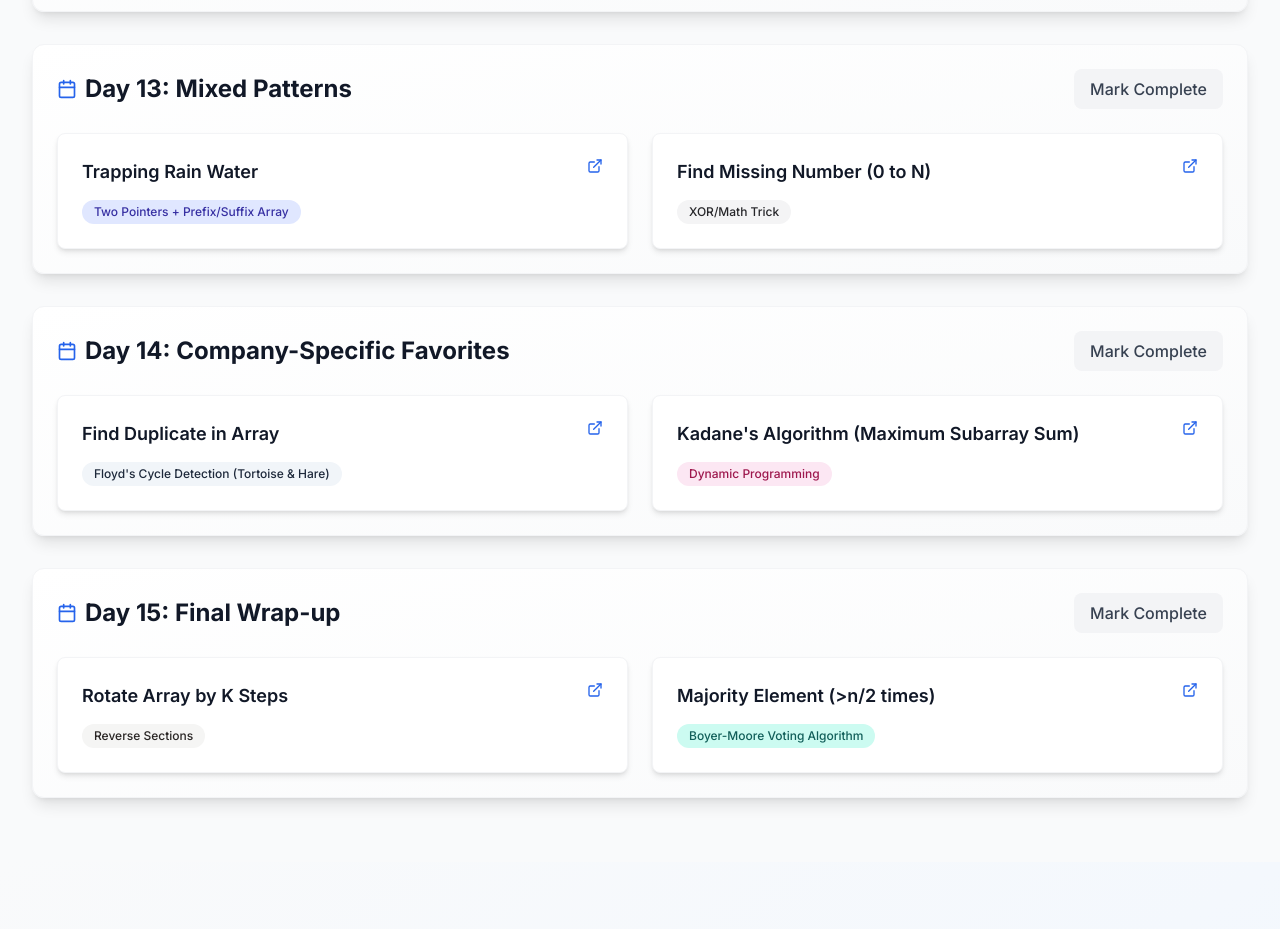
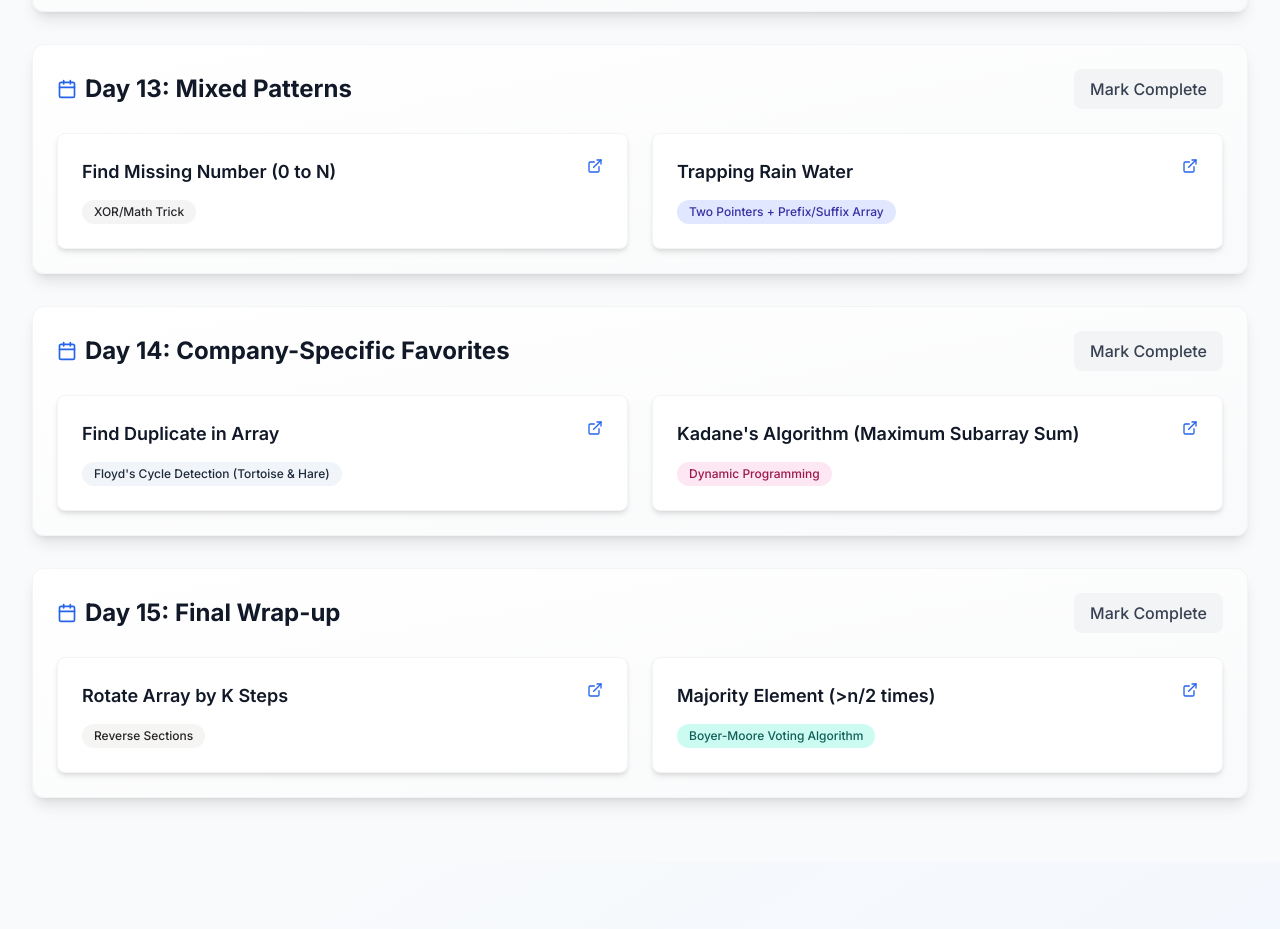
Before and after one commit to subhash-22-codes/Dsa_Placement_series, a React (Create React App) app: page / in a window 1280 px wide. Shown: the part 4720-5649 px from the top of the page. Built offline with nearby package versions, Linux system fonts and the light colour scheme; a web font is replaced by a local one.

Commit message:
Question swap questions.js

```diff
--- a/src/data/questions.js
+++ b/src/data/questions.js
@@ -291,21 +291,21 @@ export const questions = [
     day: 13,
     title: "Day 13: Mixed Patterns",
     questions: [
+       {
+        id: 25,
+        title: "Find Missing Number (0 to N)",
+        pattern: "XOR/Math Trick",
+        company: null,
+        leetcodeLink: "https://leetcode.com/problems/missing-number/",
+        patternColor: "bg-zinc-100 text-zinc-800"
+      },
       {
-        id: 25,
+        id: 26,
         title: "Trapping Rain Water",
         pattern: "Two Pointers + Prefix/Suffix Array",
         company: null,
         leetcodeLink: "https://leetcode.com/problems/trapping-rain-water/",
         patternColor: "bg-indigo-100 text-indigo-800"
-      },
-      {
-        id: 26,
-        title: "Find Missing Number (0 to N)",
-        pattern: "XOR/Math Trick",
-        company: null,
-        leetcodeLink: "https://leetcode.com/problems/missing-number/",
-        patternColor: "bg-zinc-100 text-zinc-800"
       }
     ]
   },
```
